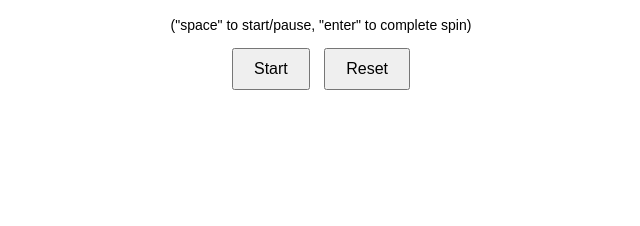
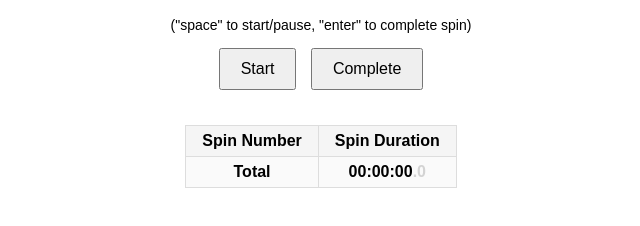
Before and after one commit to ddrmv/gyro-tracker-simple, a plain HTML site: page gyro_track_simple.html in a window 1280 px wide. Shown: the part 164-390 px from the top of the page, without its empty margins (319-959 px from the left). Drawn offline with Linux system fonts and the light colour scheme.

Commit message:
Add spin durations table

```diff
--- a/gyro_track_simple.html
+++ b/gyro_track_simple.html
@@ -14,18 +14,44 @@
         .status-not-started { color: #e57373; } /* Medium red */
         .status-running { color: #81c784; } /* Medium green */
         .status-paused { color: #ffb300; } /* Orange */
+        .button-container { margin-bottom: 30px; } /* Space below buttons */
+        table { margin: 0 auto; border-collapse: collapse; font-size: 16px; }
+        th, td { padding: 6px 16px; border: 1px solid #ddd; }
+        th { background-color: #f5f5f5; font-weight: bold; }
+        .total-row { font-weight: bold; background-color: #fafafa; }
     </style>
 </head>
 <body>
     <div id="timer">00:00:00<span class="decisecond">.0</span></div>
     <div id="status" class="status-not-started">Not Started</div>
     <div class="instructions">("space" to start/pause, "enter" to complete spin)</div>
-    <button onclick="startTimer()">Start</button>
-    <button onclick="resetTimer()">Reset</button>
+    <div class="button-container">
+        <button onclick="startTimer()">Start</button>
+        <button onclick="completeTimer()">Complete</button>
+    </div>
+    <table id="spinTable">
+        <thead>
+            <tr>
+                <th>Spin Number</th>
+                <th>Spin Duration</th>
+            </tr>
+        </thead>
+        <tbody id="spinTableBody"></tbody>
+        <tfoot id="spinTableFoot">
+            <tr class="total-row">
+                <td>Total</td>
+                <td id="totalDuration">00:00:00<span class="decisecond">.0</span></td>
+            </tr>
+        </tfoot>
+    </table>
     <script>
         let startTime, elapsedTime = 0, timerInterval;
         let isRunning = false;
+        let spinCount = 0;
+        let totalDuration = 0;
         const statusElement = document.getElementById('status');
+        const spinTableBody = document.getElementById('spinTableBody');
+        const totalDurationElement = document.getElementById('totalDuration');
 
         function formatTime(ms) {
             let hours = Math.floor(ms / 3600000).toString().padStart(2, '0');
@@ -59,11 +85,22 @@
             }
         }
 
-        function resetTimer() {
+        function completeTimer() {
+            if (elapsedTime > 0) {
+                spinCount++;
+                totalDuration += elapsedTime;
+                const row = document.createElement('tr');
+                row.innerHTML = `
+                    <td>${spinCount}</td>
+                    <td>${formatTime(elapsedTime)}</td>
+                `;
+                spinTableBody.appendChild(row);
+                totalDurationElement.innerHTML = formatTime(totalDuration);
+            }
             clearInterval(timerInterval);
             isRunning = false;
             elapsedTime = 0;
-            document.getElementById('timer').innerHTML = '00:00:00<span class="decisecond">.0</span>';
+            document.getElementById('timer').innerHTML = formatTime(0);
             statusElement.textContent = 'Not Started';
             statusElement.className = 'status-not-started';
         }
@@ -74,7 +111,7 @@
                 isRunning ? pauseTimer() : startTimer();
             } else if (event.code === 'Enter') {
                 event.preventDefault();
-                resetTimer();
+                completeTimer();
             }
         });
     </script>
```
